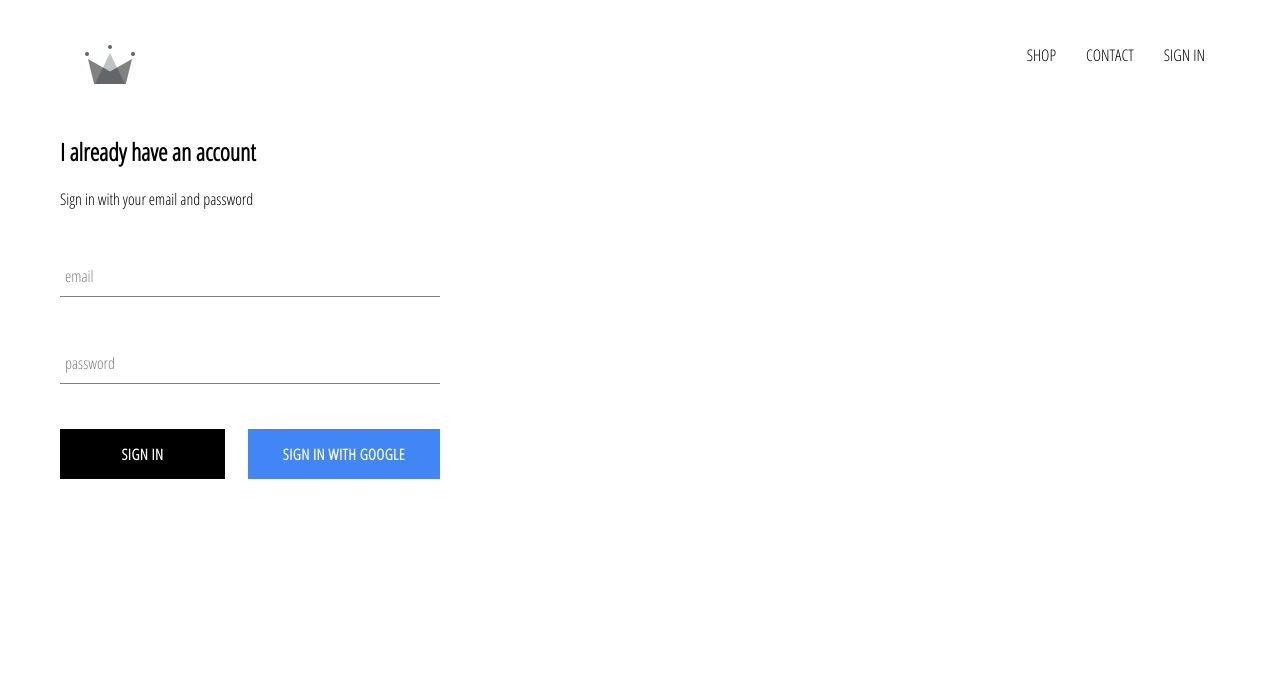
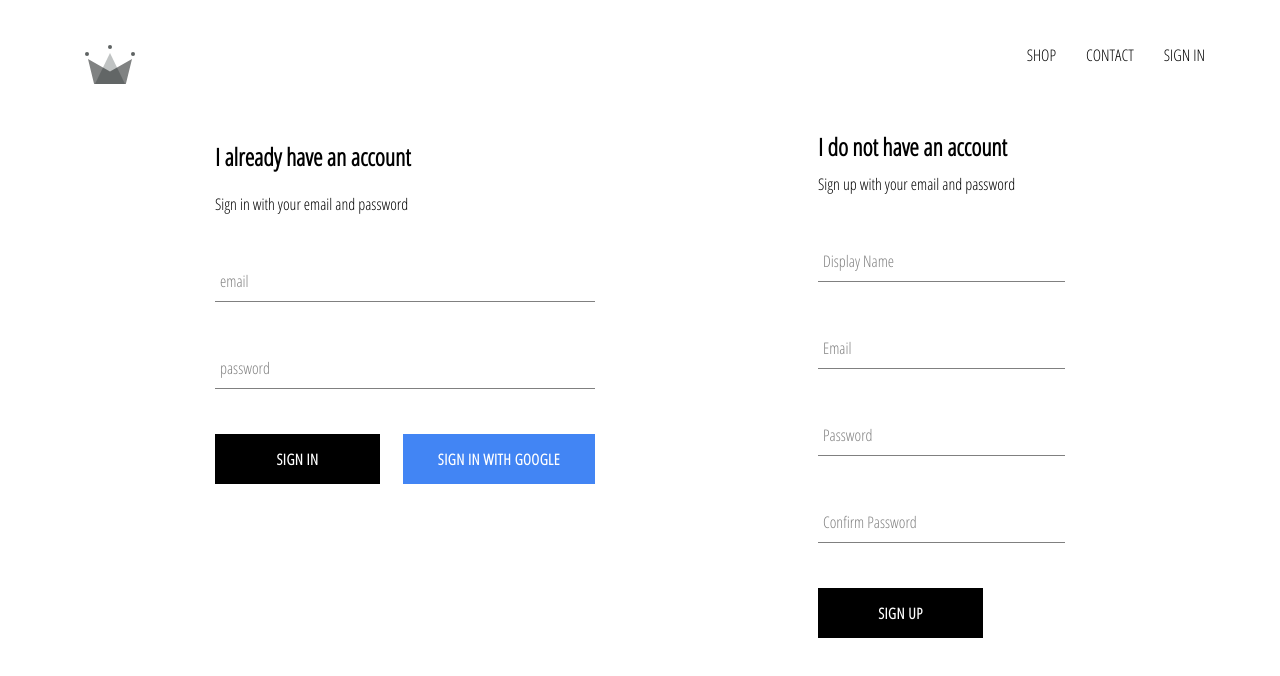
Before and after one commit to tumorin/crwn-clothing, a React (Create React App) app: page /signin in a window 1280 px wide. Shown: the top 676 px of the page. Built offline with nearby package versions, Linux system fonts and the light colour scheme; no server answers.

Commit message:
implement firebase util

```diff
--- a/src/App.js
+++ b/src/App.js
@@ -7,7 +7,7 @@
 import ShopPage from './pages/shop/shop.component';
 import SignInSignUpPage from './pages/sign-in-and-sign-up/sign-in-and-sign-up.component';
 import Header from './components/header/header.component';
-import { auth } from './firebase/firebase.utils';
+import { auth, createUserProfileDocument } from './firebase/firebase.utils';
 
 class App extends React.Component {
   constructor () {
@@ -20,9 +20,24 @@
   unsubscibeFromAuth = null;
 
   componentDidMount() {
-    this.unsubscibeFromAuth = auth.onAuthStateChanged(user=>{
-      this.setState({currentUser: user});
-      console.log(user);
+    this.unsubscibeFromAuth = auth.onAuthStateChanged( async userAuth=>{
+      if (userAuth) {
+        const userRef = await createUserProfileDocument(userAuth);
+        console.log(userRef)
+        userRef.onSnapshot(snapShot => {
+          this.setState({
+            currentUser: {
+              id: snapShot.id,
+              ...snapShot.data()
+            }
+          })
+          console.log(this.state);
+        })
+      } else {
+        this.setState ({
+          currentUser: userAuth
+        })
+      }
     })
   }
 
--- /dev/null
+++ b/src/components/sign-up/sign-up.component.jsx
@@ -0,0 +1,96 @@
+import React from 'react';
+import FormInput from '../form-input/form-input.component';
+import CustomButton from '../custom-button/custom-button.component';
+import {auth, createUserProfileDocument} from '..//../firebase/firebase.utils';
+import './sign-up.styles.scss';
+
+
+class SignUp extends React.Component {
+    constructor () {
+        super();
+        this.state = {
+            displayName: '',
+            email: '',
+            password: '',
+            confirmPassword: ''
+        }
+    }
+
+    handleSubmit = async event => {
+        event.preventDefault();
+        const {displayName,email,password,confirmPassword} = this.state;
+
+        if (password !== confirmPassword) {
+            alert("Password doen't match");
+            return;
+        }
+
+        try {
+            const {user} = await auth.createUserWithEmailAndPassword(email,password);
+
+            await createUserProfileDocument(user,{displayName});
+            this.setState({
+                displayName: '',
+                email: '',
+                password: '',
+                confirmPassword: ''
+            })
+        } catch (error) {
+            console.error(error);
+        }
+    }
+
+    handleChange = event => {
+        const {name, value} = event.target;
+        this.setState({[name]: value});
+    }
+
+    render() {
+        const {displayName,email,password,confirmPassword} = this.state;
+        return (
+            <div className='sign-up'>
+                <h2 className='title'>I do not have an account</h2>
+                <span>Sign up with your email and password</span>
+                <form className='sign-up-form' onSubmit={this.handleSubmit}>
+                    <FormInput
+                        type='text'
+                        name='displayName'
+                        value={displayName}
+                        onChange= {this.handleChange}
+                        label='Display Name'
+                        required
+                    >
+                    </FormInput>
+                    <FormInput
+                        type='email'
+                        name='email'
+                        value={email}
+                        onChange= {this.handleChange}
+                        label='Email'
+                        required
+                    />
+                    <FormInput
+                        type='password'
+                        name='password'
+                        value={password}
+                        onChange= {this.handleChange}
+                        label='Password'
+                        required
+                    />
+                    <FormInput
+                        type='password'
+                        name='confirmPassword'
+                        value={confirmPassword}
+                        onChange= {this.handleChange}
+                        label='Confirm Password'
+                        required
+                    />
+                    <CustomButton type='submit'>SIGN UP</CustomButton>
+                </form>
+            </div>
+        )
+
+    }
+}
+
+export default SignUp;
--- /dev/null
+++ b/src/components/sign-up/sign-up.styles.scss
@@ -0,0 +1,9 @@
+.sign-up {
+    display: flex;
+    flex-direction: column;
+    width: 380px0;
+
+    .title {
+        margin: 10px 0;
+    }
+}
--- a/src/firebase/firebase.utils.js
+++ b/src/firebase/firebase.utils.js
@@ -13,6 +13,31 @@
     measurementId: "G-7JX2H94VSD"
   }
 
+export const createUserProfileDocument = async (userAuth,additionalData) => {
+ if (!userAuth) return;
+
+ const userRef = filestore.doc(`users/${userAuth.uid}`);
+ const snapShot = await userRef.get();
+
+ if (!snapShot.exists) {
+  const {displayName, email} = userAuth;
+  const createdAt = new Date();
+  try {
+    await userRef.set({
+      displayName,
+      email,
+      createdAt,
+      ...additionalData
+
+    })
+  } catch (error) {
+    console.log('Error creating user',error.message);
+  }
+
+ }
+return userRef
+}
+
   firebase.initializeApp(config);
   export const auth = firebase.auth();
   export const filestore = firebase.firestore();
--- a/src/pages/sign-in-and-sign-up/sign-in-and-sign-up.component.jsx
+++ b/src/pages/sign-in-and-sign-up/sign-in-and-sign-up.component.jsx
@@ -1,10 +1,12 @@
 import React from 'react';
 import './sign-in-and-sign-up.styles.scss';
-import SignIn from './../../components/sign-in/sign-in.component'
+import SignIn from './../../components/sign-in/sign-in.component';
+import SignUp from './../../components/sign-up/sign-up.component';
 
 const SignInSignUpPage = () => (
     <div className='sign-in-and-sign-up'>
         <SignIn />
+        <SignUp />
     </div>
 
 )
--- a/src/pages/sign-in-and-sign-up/sign-in-and-sign-up.styles.scss
+++ b/src/pages/sign-in-and-sign-up/sign-in-and-sign-up.styles.scss
@@ -0,0 +1,6 @@
+.sign-in-and-sign-up {
+    width: 850px;
+    display: flex;
+    justify-content: space-between;
+    margin: 30px auto;
+}
```
